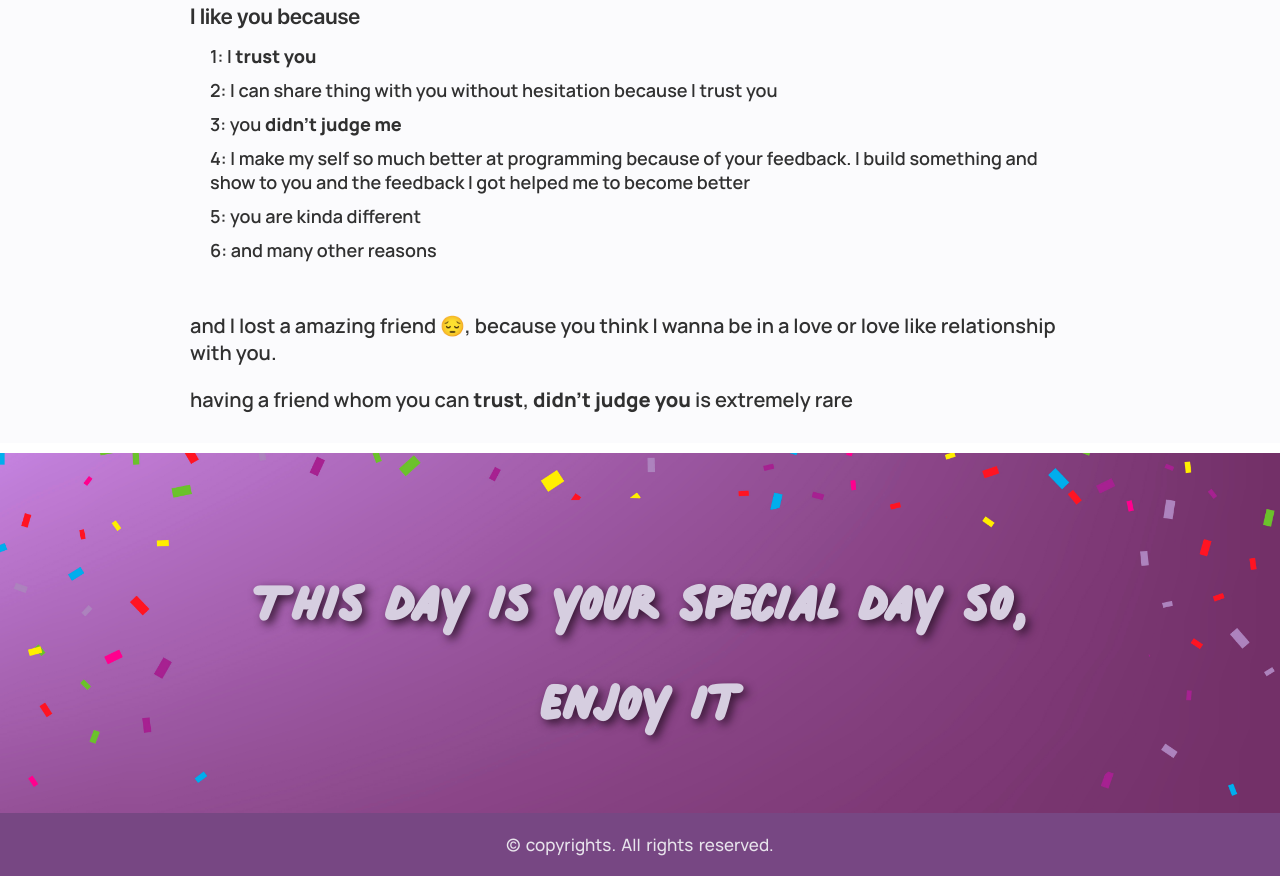
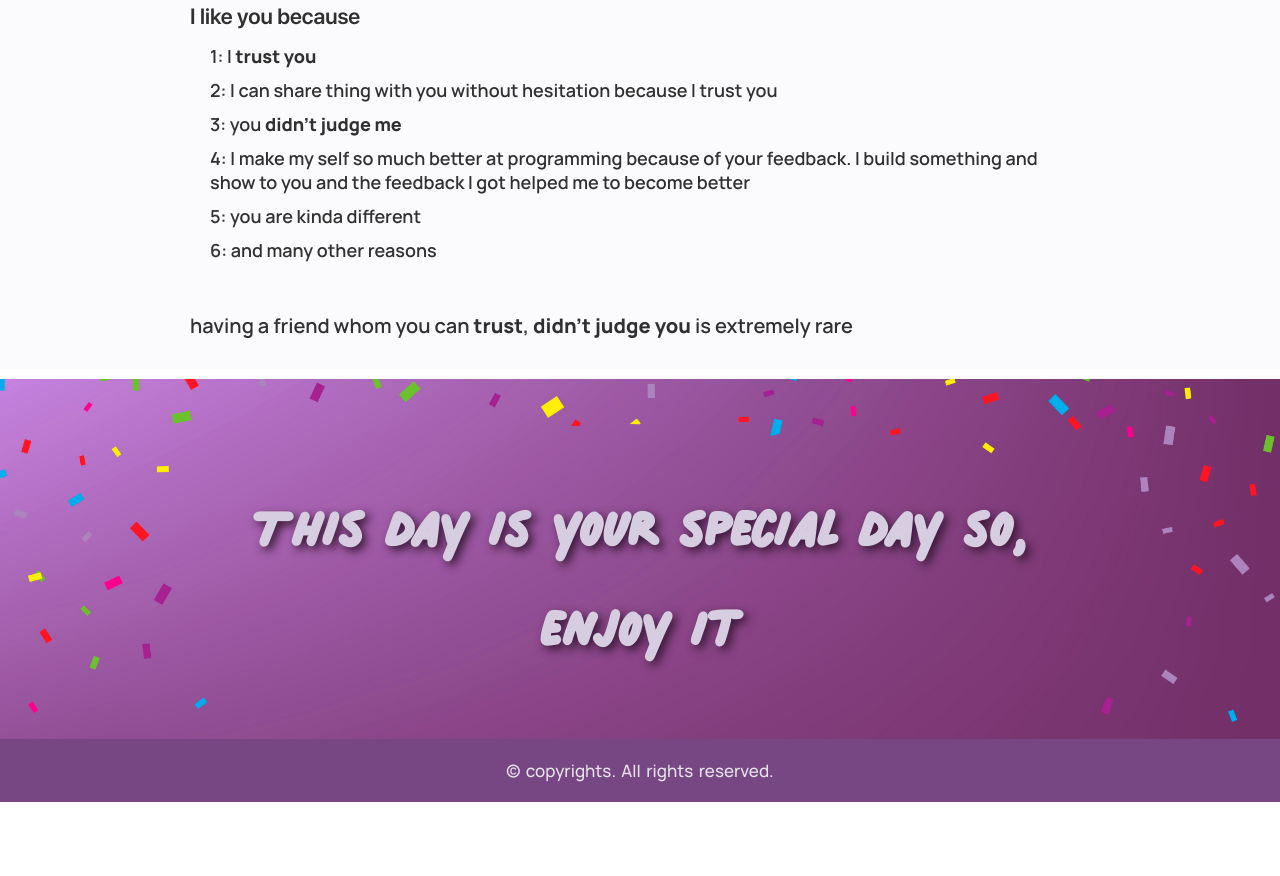
Before and after one commit to SushantSejwal/diesel, a plain HTML site: page index.html in a window 1280 px wide. Shown: the part 2180-3056 px from the top of the page. After the commit the page ends 2982 px from the top, so only its background shows below. Drawn offline with Linux system fonts and the light colour scheme.

Commit message:
remove the I lost a woderful friend line

```diff
--- a/index.html
+++ b/index.html
@@ -139,9 +139,9 @@
                         <p class="why-I-reason why-I-reason-6">6: and many other reasons</p>
                     </div>
                 </div>
-                <div data-I-lost="I-lost">
+                <!-- <div data-I-lost="I-lost">
                     <p class="I-lost">and I lost a amazing friend 😔, because you think I wanna be in a love or love like relationship with you.</p>
-                </div>
+                </div> -->
                 <div data-pretty-rare="pretty-rare">
                     <p class="pretty-rare">having a friend whom you can <b class="trust trust-you">trust</b>, <b class="did-not-judge-me">didn't judge you</b> is extremely rare</p>
                 </div>
```
